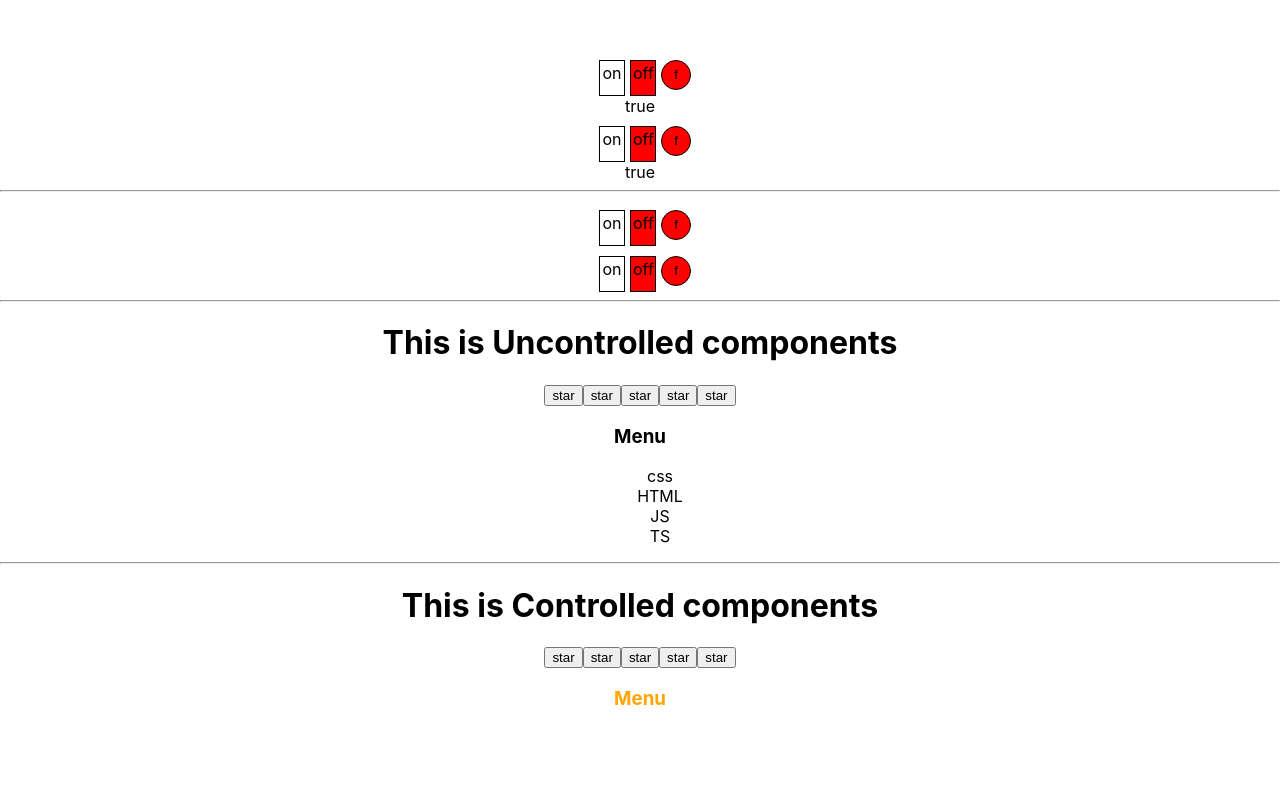
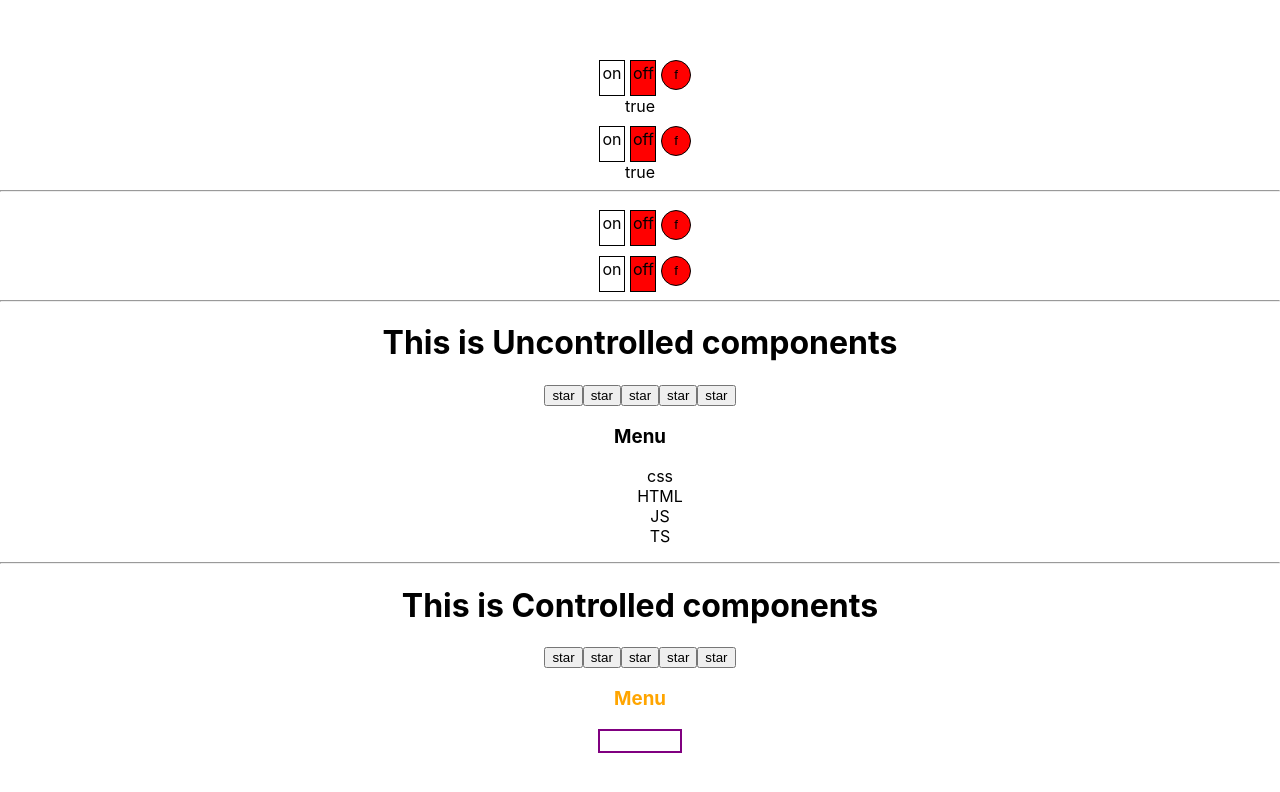
Before and after one commit to NikitaBrinzovik/ReactLessons, a React (Create React App) app: page / in a window 1280 px wide. Shown: the top 792 px of the page. Built offline with nearby package versions, Linux system fonts and the light colour scheme.

Commit message:
15 lesson finished. custom SELECT component. touch useEffect, but without explanation

```diff
--- a/src/App.tsx
+++ b/src/App.tsx
@@ -6,6 +6,7 @@ import {UncontrolledAccordion} from "./components1/UncontrolledAccordion/Uncontr
 import {UncontrolledRating} from './components1/UncontrolledAccordion/UncontrolledRating/UncontrolledRating';
 import {UncontrolledLamp} from "./components1/UncontrolledOnOff/UncontrolledOnOff";
 import {Lamp} from "./components1/OnOff/onOff";
+import {Select} from "./components1/Select/Select";
 
 
 function App(props: any) {
@@ -56,6 +57,7 @@ function App(props: any) {
             {/*<Rating value={3}/>*/}
             {/*<Rating value={2}/>*/}
             {/*<Accordion titleValue={"second menu"} collapsed={false}/>*/}
+            <Select ourOnChange={(x:any)=>console.log(x)} items={[{value: "1", title: 'minsk'}, {value: "2", title: 'spb'},]}/>
         </div>
     );
 }
--- /dev/null
+++ b/src/components1/Select/Select.module.css
@@ -0,0 +1,26 @@
+.select span.main{
+    border: 2px solid purple;
+    display: inline-block;
+    min-height: 20px;
+    min-width: 80px;
+    /*background: red;*/
+}
+
+
+.items {
+    /*display: none;!*его не видно*!*/
+    position: absolute;
+    border: 1px solid aqua;
+    padding: 5px;
+    /*background: cadetblue;*/
+}
+/*.select.active .items {
+    display: block;
+    border: 1px solid green;
+
+}*/
+
+.item.selected {
+    background: cadetblue;
+    color: aliceblue;
+}
--- a/src/components1/Select/Select.tsx
+++ b/src/components1/Select/Select.tsx
@@ -1,16 +1,75 @@
+import styles from './Select.module.css'
+import {useEffect, useState, KeyboardEvent} from "react";
+
 export type ItemType = {
     value: any
     title: string
 }
 export type SelectPropsType = {
-    value: any
+    value?: any
     ourOnChange: (value: any) => void
     items: ItemType[]
 }
 
 export function Select(props: SelectPropsType) {
-    return <div>
-        <div>{}</div>
-        {props.items.map(i => <div>{i.title}</div>)}
-    </div>
+    let [active, setActive] = useState(false)
+    let [hovered, setHovered] = useState(props.value)
+
+    const toggleItem = () => setActive(!active)
+
+    const selectedItem = props.items.find(i => i.value === props.value)
+    const hoveredItem = props.items.find(i => i.value === hovered)
+
+    const onItemClick = (value:any) => {props.ourOnChange(value); toggleItem()}
+
+    useEffect( () => {
+        setHovered(props.value);
+    }, [props.value])
+
+    const onKeyUp = (e:KeyboardEvent<HTMLDivElement>) => {
+        if (e.key === "ArrowDown" || e.key === "ArrowUp") {
+            for (let i=0; i< props.items.length; i++){
+                if (props.items[i].value === hovered) {
+                    const pretendentElement = e.key === "ArrowDown"
+                        ? props.items[ i + 1 ]
+                        : props.items[ i - 1 ];
+                    if (pretendentElement) {
+                        props.ourOnChange(pretendentElement.value)
+                        return;
+                    }
+
+                }
+            }
+            if (!selectedItem) {props.ourOnChange(props.items[0].value)}
+        }
+
+        if (e.key === "Enter" || e.key === "Escape") {
+            setActive(false)
+        }
+    }
+
+    return (
+        <>
+            {/*<div className={styles.select + " " + styles.active}>*/}
+            {/*<div className={styles.select + " " + (active ? styles.active : '')}>*/}
+            <div className={styles.select} onKeyUp={onKeyUp} tabIndex={0} >
+                <span className={styles.main} onClick={toggleItem}>{selectedItem && selectedItem.title}</span>
+                {
+                   active &&
+                   <div className={styles.items}>
+                       {props.items.map(i => <div
+                           onMouseEnter={()=>{setHovered(i.value)}}
+                           className={styles.item + " " + (hoveredItem  === i ? styles.selected : "")}
+                           key={i.value}
+                           onClick={() => {onItemClick(i.value)}}
+                       >{i.title}
+
+                       </div>)}
+                   </div>
+                }
+
+
+            </div>
+        </>
+    )
 }
```
Also changed, not shown: 1 other file (tests, documents, lock files or other folders).
